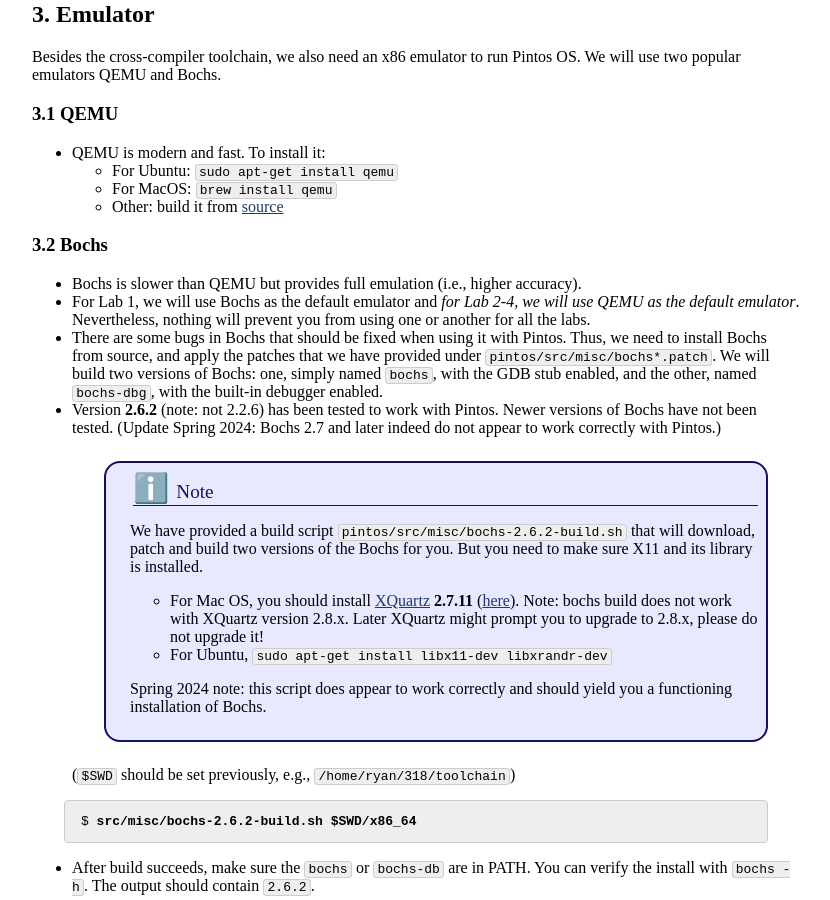
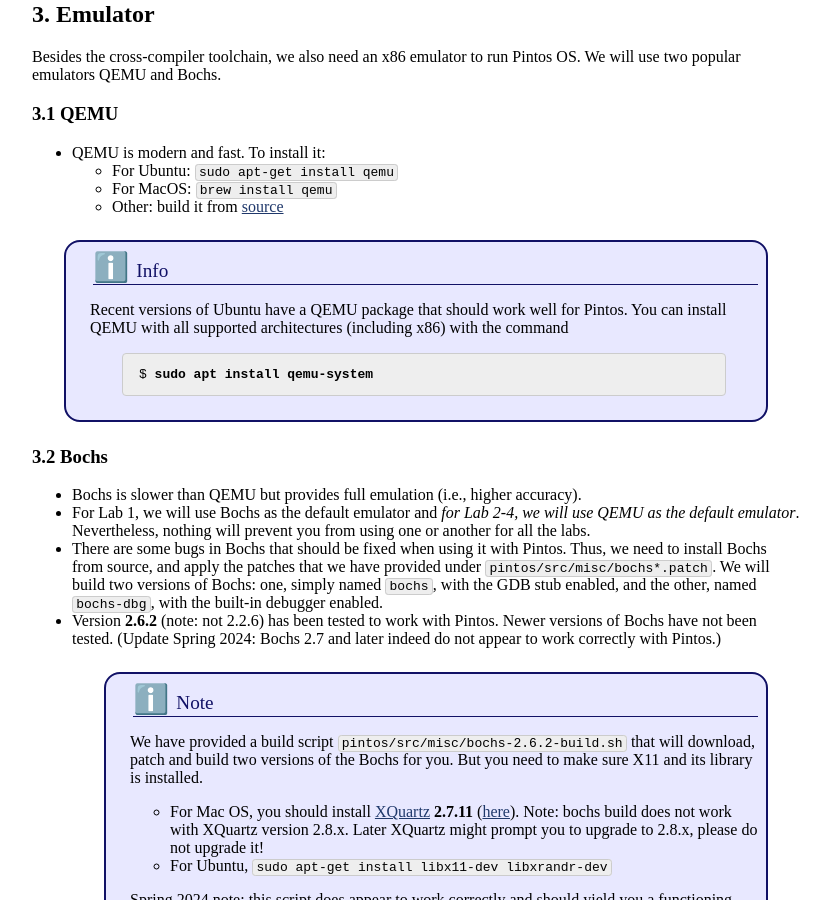
Before and after one commit to jhuopsys/spring2024, a Jekyll site: the page built from assign/setup.md, in a window 1280 px wide and 900 px high, scrolled down 2321 px. Shown: the whole window, without its empty margins (224-1054 px from the left). Built offline with Jekyll 4.4.1, drawn with Linux system fonts in a browser that asks for light colours.

Commit message:
note about installing qemu on Ubuntu

```diff
--- a/assign/setup.md
+++ b/assign/setup.md
@@ -147,6 +147,16 @@
   -   For MacOS: `brew install qemu`
   -   Other: build it from [source](https://www.qemu.org/download/)
 
+<div class='admonition info'>
+  <div class='title'>Info</div>
+  <div class='content' markdown='1'>
+Recent versions of Ubuntu have a QEMU package that should work well
+for Pintos. You can install QEMU with all supported architectures
+(including x86) with the command
+<div class='shell'><pre>sudo apt install qemu-system</pre></div>
+  </div>
+</div>
+
 ### 3.2 Bochs
 
 - Bochs is slower than QEMU but provides full emulation (i.e., higher
```
